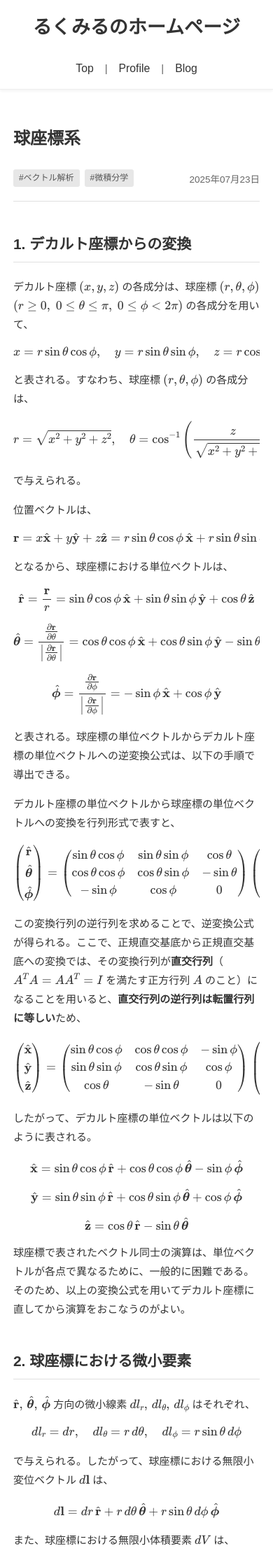
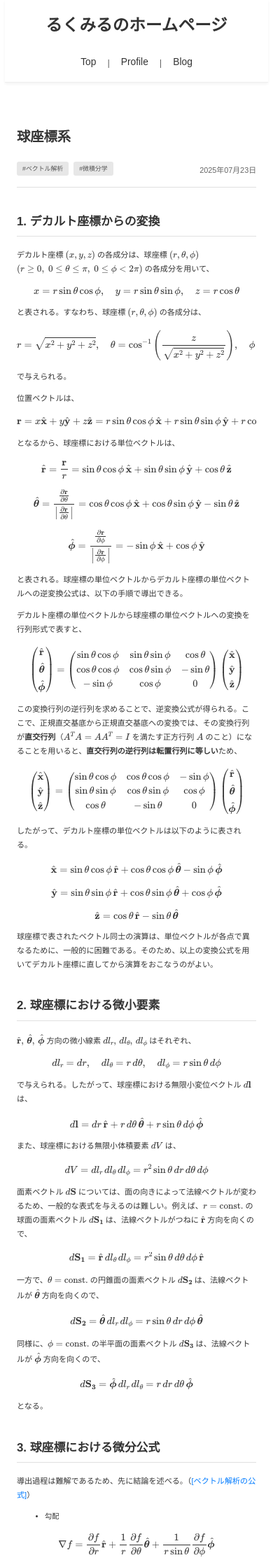
Before and after one commit to Ruk3k/my-homepage, a Jekyll site: the page built from _posts/2025-07-23-011.md, in a window 390 px wide. Shown: the top 2229 px of the page at 70% size. Built offline with Jekyll 4.4.1, drawn with Linux system fonts in a browser that asks for light colours; nearby versions of some CDN libraries; some web fonts are replaced; a script that is not in the unit is left out.

Commit message:
スマホ向け表示の最適化

```diff
--- a/_includes/header.html
+++ b/_includes/header.html
@@ -1,5 +1,6 @@
 <header>
   <div class="header-inner">
+  <script src="/assets/js/header-scroll.js"></script>
     <a href="{{ '/' | relative_url }}" class="site-title">{{ site.title }}</a>
     <nav class="main-nav">
       <ul>
--- a/_sass/_base.scss
+++ b/_sass/_base.scss
@@ -79,9 +79,7 @@ table {
 
 // タブレット向けのスタイル //
 @media (max-width: 1100px) {
-  body {
-    font-size: 16px;
-  }
+
   .content-wrapper {
     max-width: 98vw;
     padding: 0 24px;
@@ -96,6 +94,10 @@ table {
     padding: 0.6em;
   }
 
+  p  {
+    font-size: 0.92em;
+  }
+
   .MathJax_Display {
     margin: 2em 0;
     overflow-x: auto;
@@ -106,7 +108,8 @@ table {
 @media (max-width: 768px) {
 
   body {
-    font-size: 15px;
+    padding: 0em 0.5em;
+    font-size: 0.82em;
   }
 
   .content-wrapper {
--- a/_sass/_posts.scss
+++ b/_sass/_posts.scss
@@ -70,7 +70,7 @@ h3:has(+ .blog-posts-list) {
 
 // ===== 個別記事ページのスタイル =====
 .post-content {
-  padding: 0;
+  padding: 0.2em;
 
   .post-title {
     font-size: 1.8em;
@@ -125,6 +125,7 @@ h3:has(+ .blog-posts-list) {
 }
 
 @media (max-width: 768px) {
+
   .blog-posts-list li {
     padding: 15px;
     margin-bottom: 15px;
@@ -147,12 +148,15 @@ h3:has(+ .blog-posts-list) {
     }
   }
   .post-content {
+    font-size: 0.92em;
     .post-title {
       font-size: 1.6em;
     }
-
     h3 {
       font-size: 1.4em;
     }
+    p, ul, ol, li, blockquote {
+      font-size: 0.92em;
+    }
   }
 }
```
